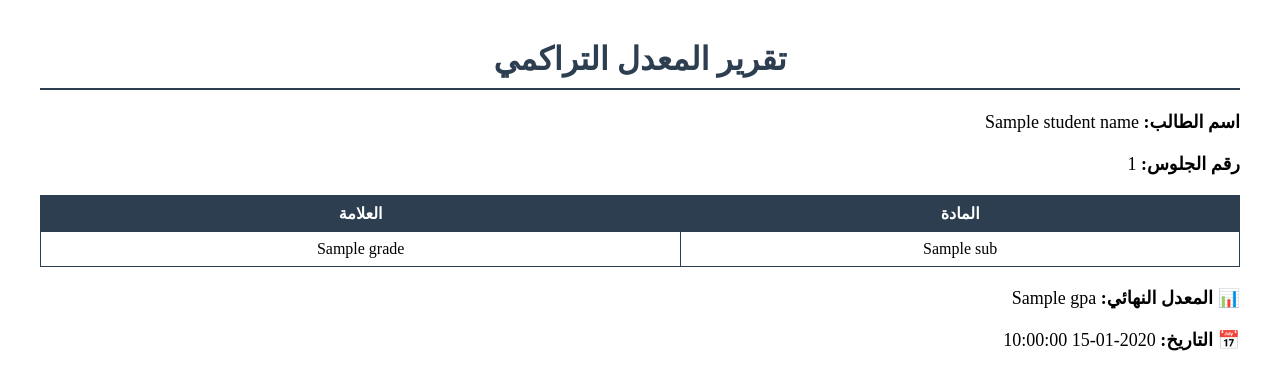
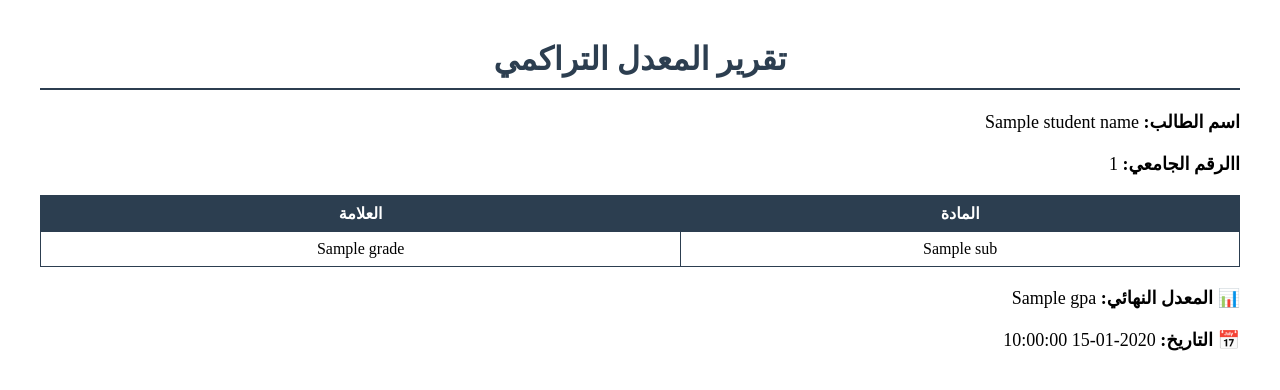
Before and after one commit to itzrockinoxd/GPA-Calculator, a Flask app: template templates/report.html in a window 1280 px wide. Shown: the top 390 px of the page. Run offline with Flask 3, Linux system fonts and the light colour scheme; the template is opened without the code that fills it: most values are stand-ins (such as "Sample title", 1, 10 or a date in 2020).

```diff
--- a/templates/report.html
+++ b/templates/report.html
@@ -41,7 +41,7 @@
 
     <h1>تقرير المعدل التراكمي</h1>
     <p><strong>اسم الطالب:</strong> {{ student_name }}</p>
-    <p><strong>رقم الجلوس:</strong> {{ student_id }}</p>
+    <p><strong>االرقم الجامعي:</strong> {{ student_id }}</p>
 
     <table>
         <tr>
```
